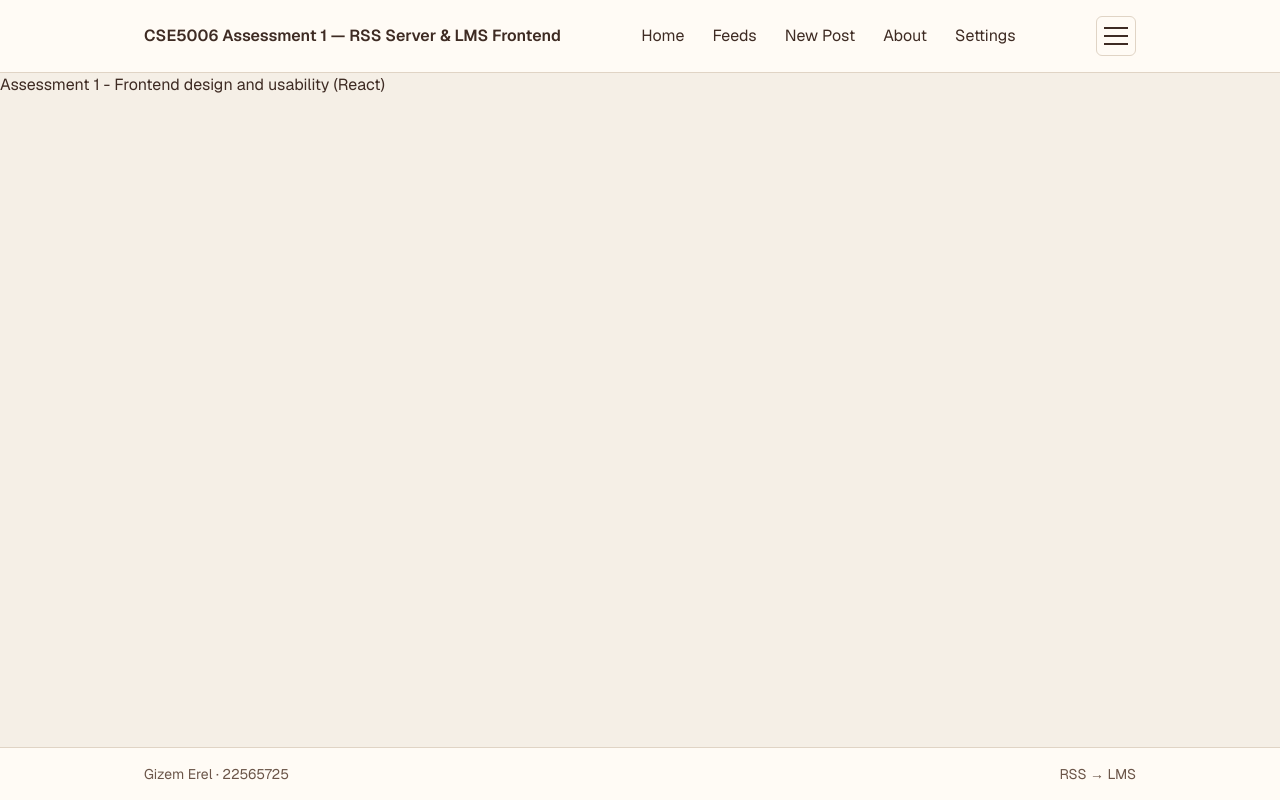
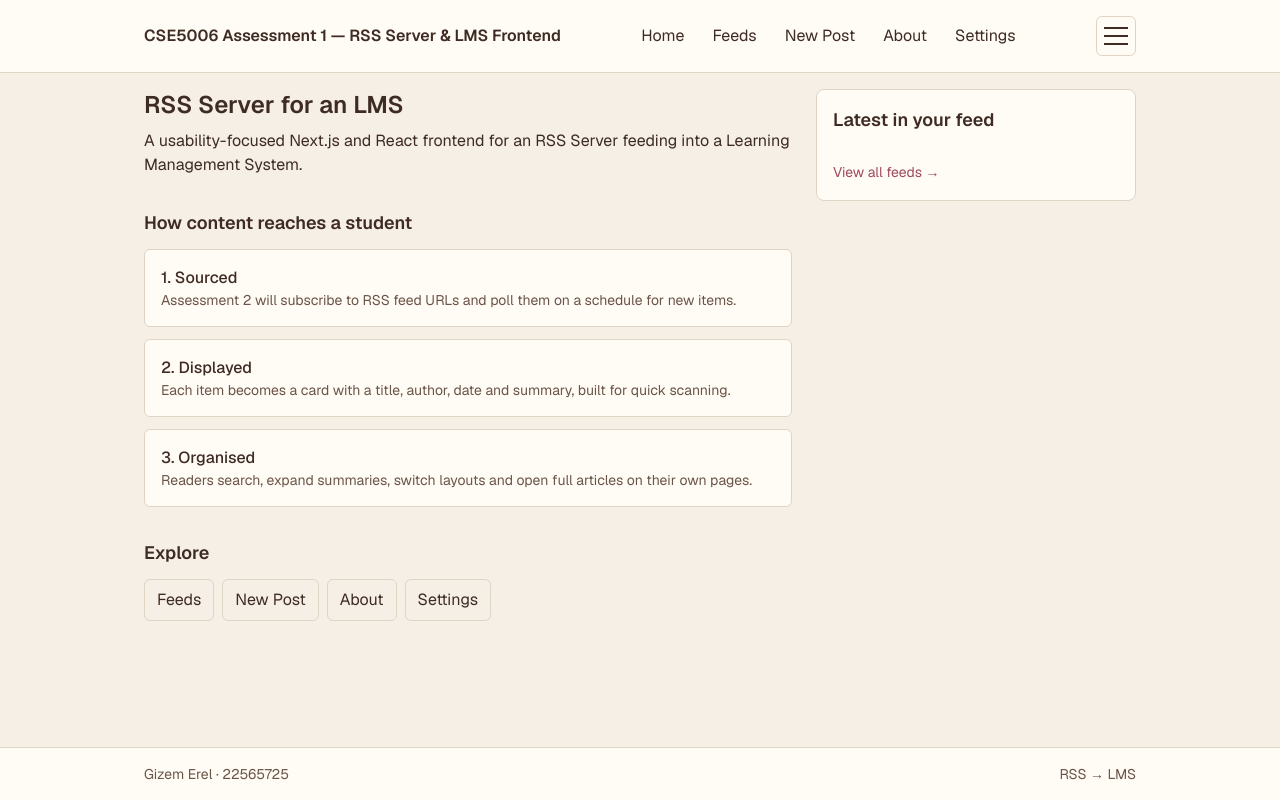
Before and after one commit to 22565725/cse5006-rss-lms-frontend, a Next.js app: page / in a window 1280 px wide. Built offline with nearby package versions, Linux system fonts and the light colour scheme.

Commit message:
Add home page with RSS to LMS workflow and latest feeds sidebar

```diff
--- /dev/null
+++ b/Components/feeds/LatestFeeds.tsx
@@ -0,0 +1,46 @@
+import Link from "next/link";
+import {useLocalStorage} from "@/hooks/useLocalStorage";
+import {post as SeedPost} from "@/seed/post";
+import type {Post} from "@/types/post";
+
+export default function LatestFeed({ limit = 4 }: { limit?: number }) {
+    const [savedPosts] = useLocalStorage<Post[]>("myData", []);
+
+    const latest = [...savedPosts]
+    .sort((a, b) => b.id  - a.id)
+    .slice(0, limit);
+
+    return (
+        <aside
+        asria-labelledby = "latest-heading"
+        className = "h-fit rounded-lg border border-border bg-surface p-4"
+        >
+            <h2 id = "latest-heading"
+            className = "mb-3 text-lg font-semibold text-foreground"
+            >
+                Latest in your feed
+            </h2>
+
+                <ul className ="flex flex-col gap-3">
+                    {latest.map((post) => (
+                        <li key={post.id} className="border-b border-border pb-3 last:border-b-0">
+                            <Link href={`/posts/${post.id}`}
+                            className="font-medium text-foreground hover:text-accent">
+                                {post.title}
+                            </Link>
+                            <p className="text-sm text-muted">
+                                {post.author} . {post.date}
+                            </p>
+                        </li>
+                    ))}
+                </ul>
+
+      <Link
+        href="/feeds"
+        className="mt-4 inline-block text-sm text-accent hover:underline"
+      >
+        View all feeds →
+      </Link>
+    </aside>
+  );
+}
--- a/app/page.tsx
+++ b/app/page.tsx
@@ -1,9 +1,79 @@
-import { siteConfig } from "@/lib/siteConfig";
+import Link from "next/link";
+import LatestFeeds from "@/Components/feeds/LatestFeeds";
+import { siteConfig, navLinks } from "@/lib/siteConfig";
 
-export default function Hompage() {
-    return (
-      <main>
-        <h1> Assessment 1 - Frontend design and usability (React) </h1>
-      </main>
-    );
-  }
+const workflow = [
+  {
+    step: "Sourced",
+    detail:
+      "Assessment 2 will subscribe to RSS feed URLs and poll them on a schedule for new items.",
+  },
+  {
+    step: "Displayed",
+    detail:
+      "Each item becomes a card with a title, author, date and summary, built for quick scanning.",
+  },
+  {
+    step: "Organised",
+    detail:
+      "Readers search, expand summaries, switch layouts and open full articles on their own pages.",
+  },
+];
+
+export default function HomePage() {
+  return (
+    <main className="mx-auto w-full max-w-5xl flex-1 p-4">
+      <div className="grid gap-6 lg:grid-cols-[1fr_20rem]">
+        <div className="flex flex-col gap-8">
+          <section>
+            <h1 className="mb-2 text-2xl font-semibold text-foreground">
+              RSS Server for an LMS
+            </h1>
+            <p className="text-foreground">{siteConfig.description}</p>
+          </section>
+
+          <section>
+            <h2 className="mb-3 text-lg font-semibold text-foreground">
+              How content reaches a student
+            </h2>
+            <ol className="flex flex-col gap-3">
+              {workflow.map((item, index) => (
+                <li
+                  key={item.step}
+                  className="rounded-md border border-border bg-surface p-4"
+                >
+                  <p className="font-medium text-foreground">
+                    {index + 1}. {item.step}
+                  </p>
+                  <p className="text-sm text-muted">{item.detail}</p>
+                </li>
+              ))}
+            </ol>
+          </section>
+
+          <nav aria-label="Site sections">
+            <h2 className="mb-3 text-lg font-semibold text-foreground">
+              Explore
+            </h2>
+            <ul className="flex flex-wrap gap-2">
+              {navLinks
+                .filter((link) => link.href !== "/")
+                .map((link) => (
+                  <li key={link.href}>
+                    <Link
+                      href={link.href}
+                      className="inline-block rounded-md border border-border px-3 py-2 text-foreground hover:bg-accent hover:text-accent-foreground"
+                    >
+                      {link.label}
+                    </Link>
+                  </li>
+                ))}
+            </ul>
+          </nav>
+        </div>
+
+        <LatestFeeds />
+      </div>
+    </main>
+  );
+}
```
